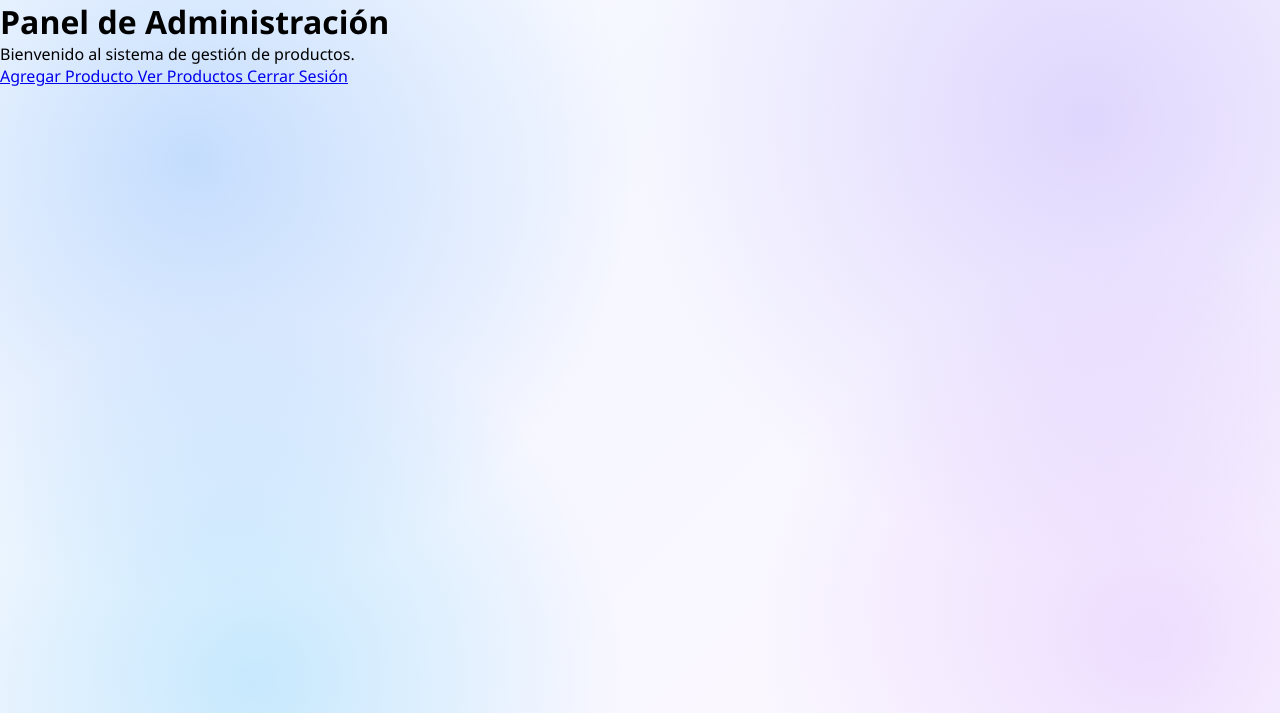
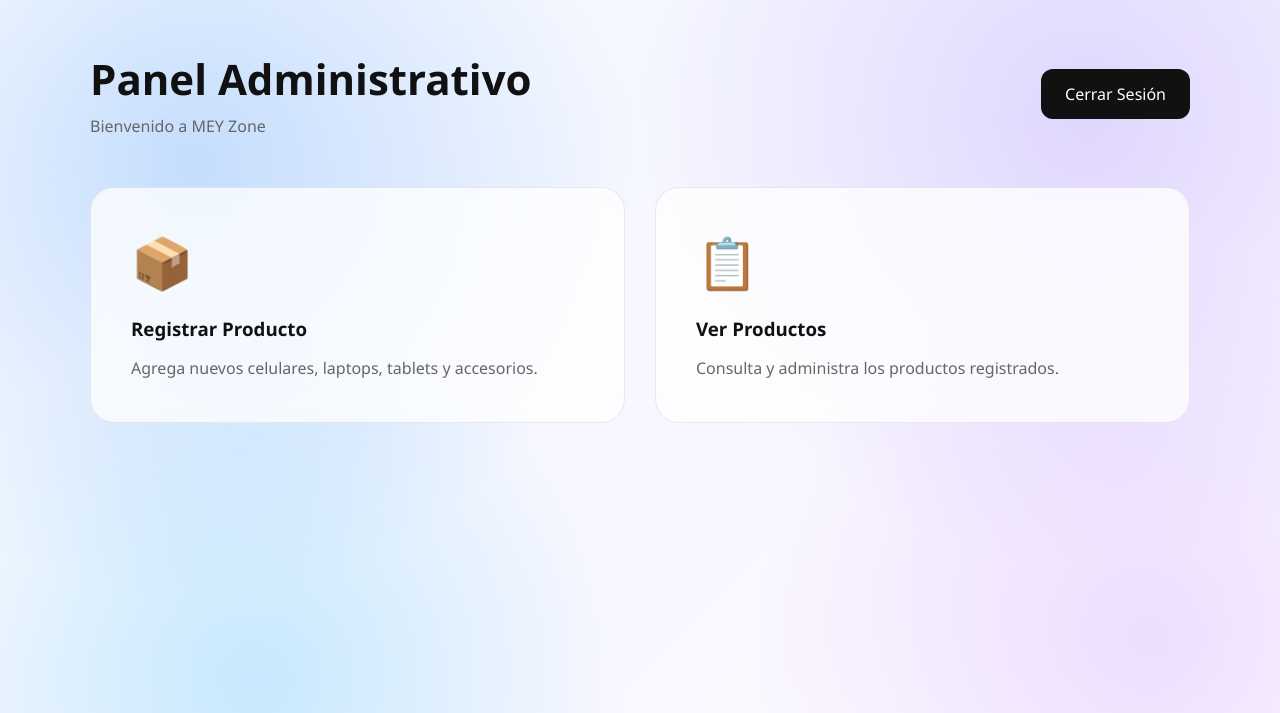
Before and after one commit to Yhulianx/tiendapython, a Flask app: page /panel-admin in a window 1280 px wide. Shown: the top 713 px of the page. Run offline with Flask 3, Linux system fonts and the light colour scheme; the visitor is signed in with stand-in values (Sample User, id 1).

Commit message:
agregando estilos al panel admin

```diff
--- a/static/style.css
+++ b/static/style.css
@@ -591,3 +591,74 @@ header{
     margin-bottom:20px;
     font-size:14px;
 }
+/* PANEL ADMIN */
+
+.panel-container{
+    max-width:1200px;
+    margin:auto;
+    padding:50px;
+}
+
+.panel-header{
+    display:flex;
+    justify-content:space-between;
+    align-items:center;
+    margin-bottom:50px;
+}
+
+.panel-header h1{
+    font-size:42px;
+    color:#111;
+}
+
+.panel-header p{
+    color:#666;
+    margin-top:8px;
+}
+
+.btn-salir{
+    text-decoration:none;
+    background:#111;
+    color:white;
+    padding:14px 24px;
+    border-radius:12px;
+}
+
+.panel-cards{
+    display:grid;
+    grid-template-columns:repeat(2,1fr);
+    gap:30px;
+}
+
+.panel-card{
+    text-decoration:none;
+    background:rgba(255,255,255,.75);
+    backdrop-filter:blur(15px);
+
+    padding:40px;
+
+    border-radius:24px;
+
+    border:1px solid rgba(0,0,0,.08);
+
+    transition:.3s;
+}
+
+.panel-card:hover{
+    transform:translateY(-6px);
+}
+
+.panel-card h2{
+    font-size:50px;
+    margin-bottom:20px;
+}
+
+.panel-card h3{
+    color:#111;
+    margin-bottom:15px;
+}
+
+.panel-card p{
+    color:#666;
+    line-height:1.6;
+}
--- a/templates/panel_admin.html
+++ b/templates/panel_admin.html
@@ -3,33 +3,54 @@
 <head>
     <meta charset="UTF-8">
     <meta name="viewport" content="width=device-width, initial-scale=1.0">
-    <title>Panel Administrador | MEY Zone</title>
+    <title>Panel Administrativo | MEY Zone</title>
 
     <link rel="stylesheet"
           href="{{ url_for('static', filename='style.css') }}">
 </head>
 <body>
 
-    <div class="panel-admin">
+    <div class="panel-container">
 
-        <h1>Panel de Administración</h1>
+        <div class="panel-header">
 
-        <p>
-            Bienvenido al sistema de gestión de productos.
-        </p>
+            <div>
+                <h1>Panel Administrativo</h1>
+                <p>Bienvenido a MEY Zone</p>
+            </div>
 
-        <div class="panel-botones">
-
-            <a href="/registrar-producto" class="btn-panel">
-                Agregar Producto
+            <a href="/logout" class="btn-salir">
+                Cerrar Sesión
             </a>
 
-            <a href="/ver-productos" class="btn-panel">
-                Ver Productos
+        </div>
+
+        <div class="panel-cards">
+
+            <a href="/registrar-producto" class="panel-card">
+
+                <h2>📦</h2>
+
+                <h3>Registrar Producto</h3>
+
+                <p>
+                    Agrega nuevos celulares, laptops,
+                    tablets y accesorios.
+                </p>
+
             </a>
 
-            <a href="/logout" class="btn-panel salir">
-                Cerrar Sesión
+            <a href="/ver-productos" class="panel-card">
+
+                <h2>📋</h2>
+
+                <h3>Ver Productos</h3>
+
+                <p>
+                    Consulta y administra los productos
+                    registrados.
+                </p>
+
             </a>
 
         </div>
```
